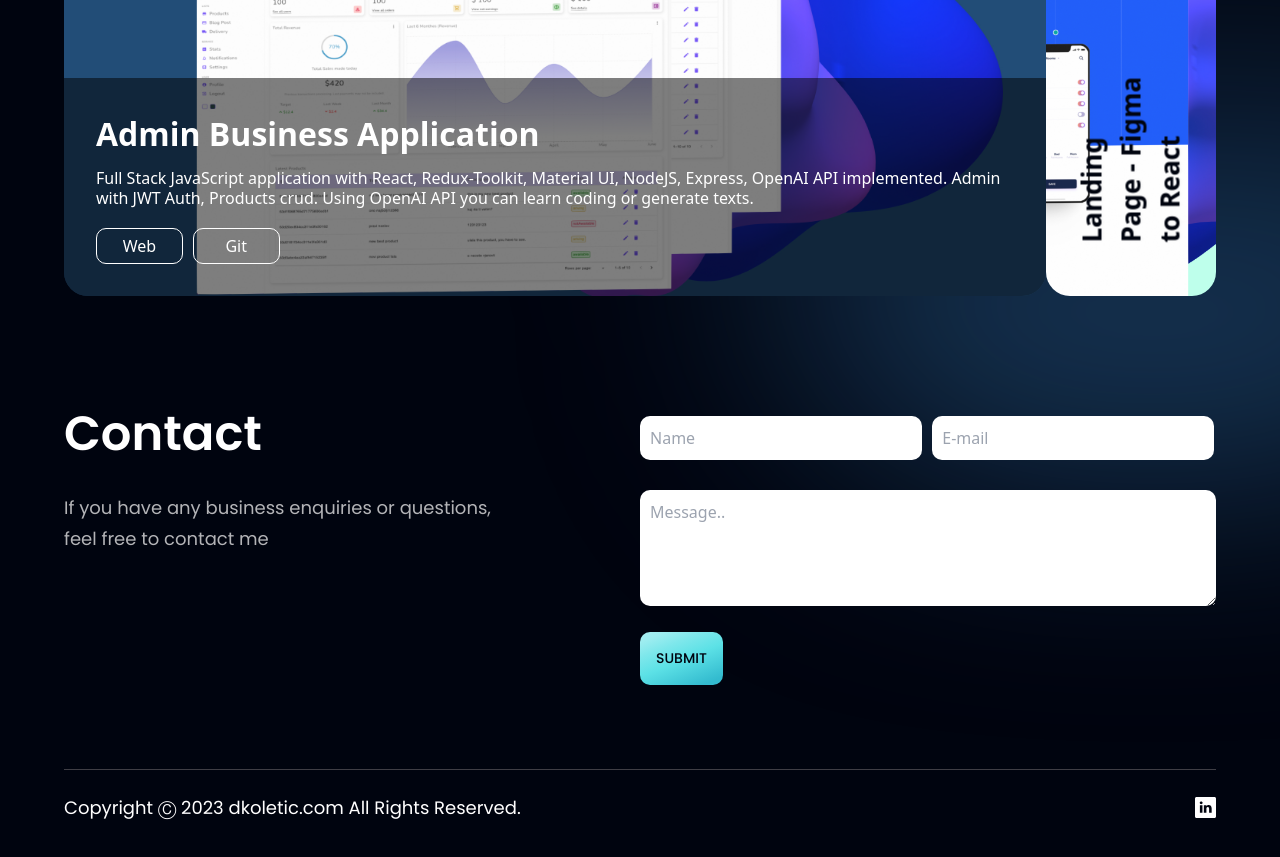
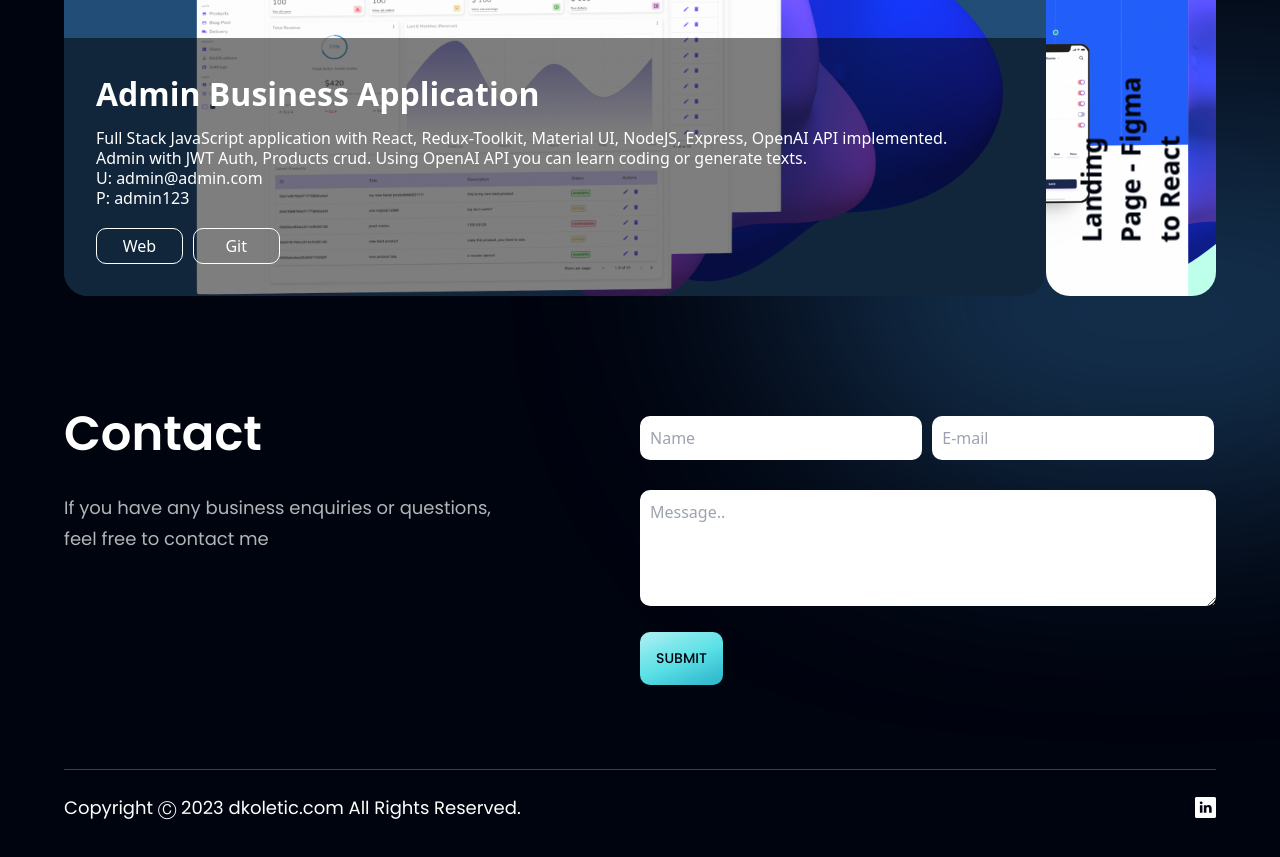
Before and after one commit to slido/dkoletic.com, a React (Create React App) app: page / in a window 1280 px wide. Shown: the part 2620-3477 px from the top of the page. Built offline with nearby package versions, Linux system fonts and the light colour scheme.

Commit message:
added admin link to portfolio

```diff
--- a/src/components/ProjectsCard.jsx
+++ b/src/components/ProjectsCard.jsx
@@ -34,7 +34,7 @@ const ProjectsCard = ({
         <h2 className="mb-[10px] font-semibold sm:text-[32px] text-[24px]">
           {title}
         </h2>
-        <p className="font-normal text-[16px] leading-[20.16px] mb-[10px]">
+        <p className="font-normal text-[16px] leading-[20.16px] mb-[10px] whitespace-pre">
           {description}
         </p>
         <div className="flex w-[20%] justify-start mt-[10px]">
--- a/src/constants/index.js
+++ b/src/constants/index.js
@@ -25,7 +25,7 @@ import {
       id: 'project-1',
       imgUrl: '/work1.jpg',
       title: 'Admin Business Application',
-      description:'Full Stack JavaScript application with React, Redux-Toolkit, Material UI, NodeJS, Express, OpenAI API implemented. Admin with JWT Auth, Products crud. Using OpenAI API you can learn coding or generate texts.',
+      description:'Full Stack JavaScript application with React, Redux-Toolkit, Material UI, NodeJS, Express, OpenAI API implemented. \nAdmin with JWT Auth, Products crud. Using OpenAI API you can learn coding or generate texts. \nU: admin@admin.com\nP: admin123',
       link: "https://ai-admin.vercel.app/",
       git:"https://github.com/slido/AI-Admin"
     },
```
